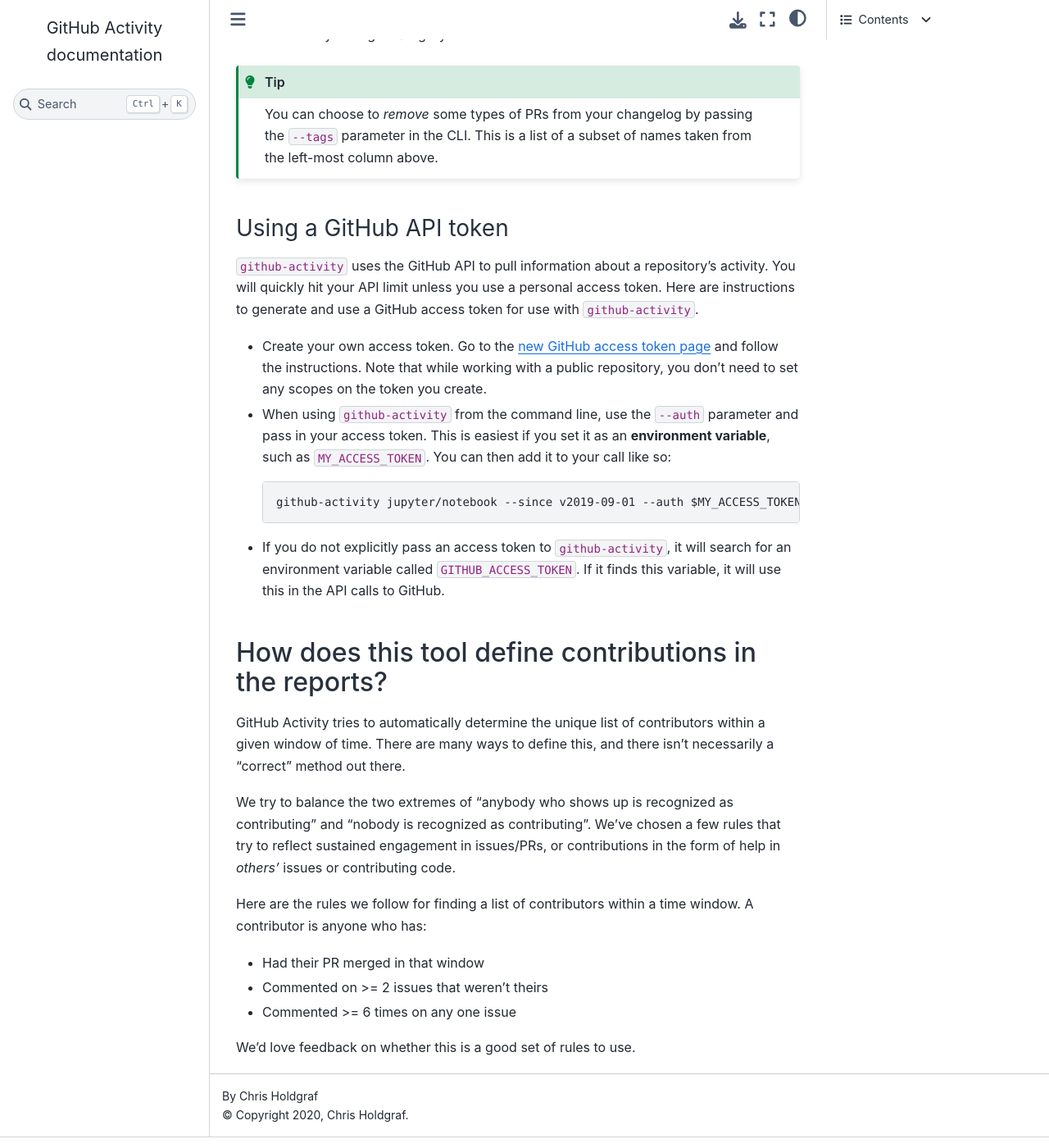
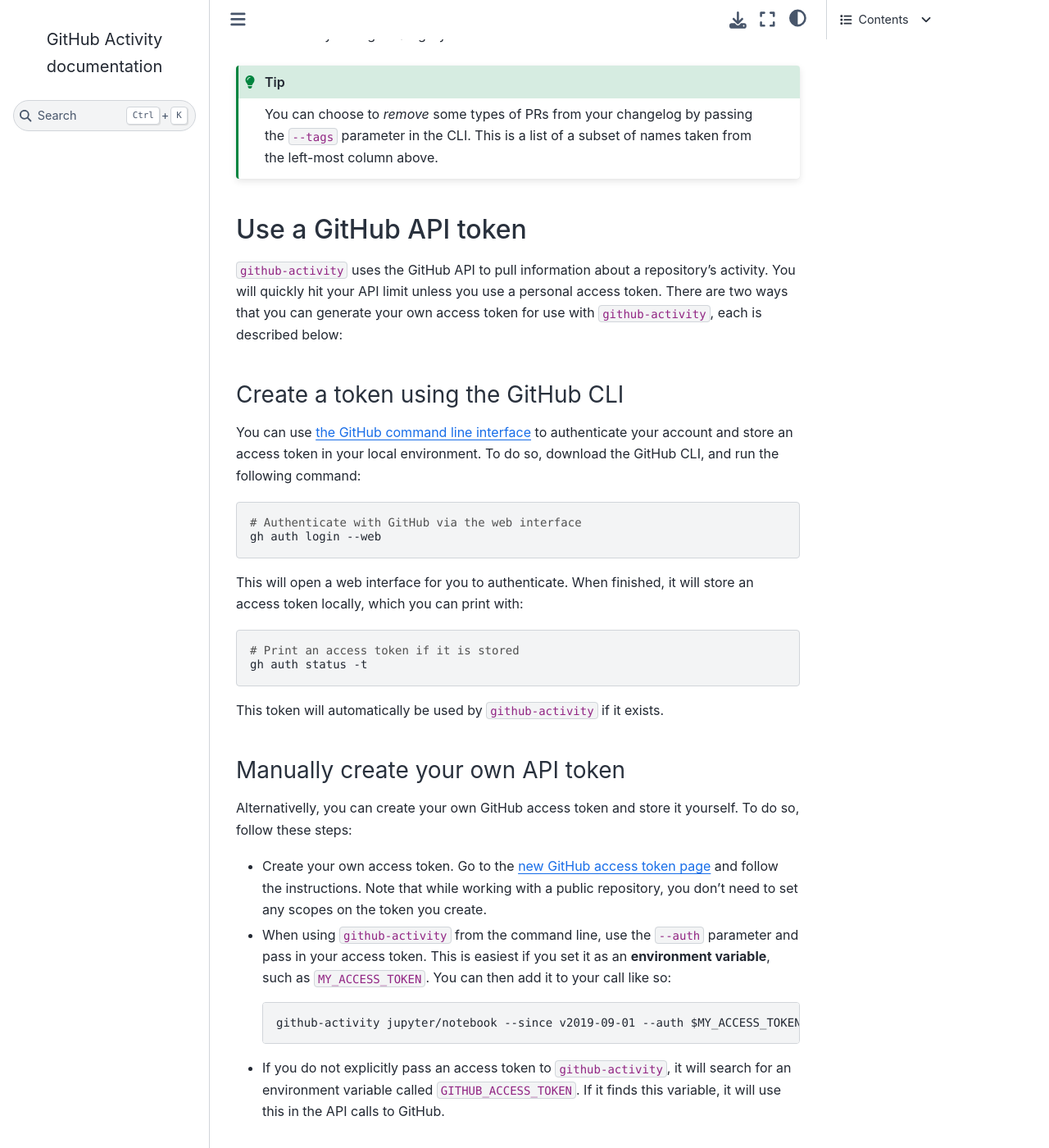
Before and after one commit to executablebooks/github-activity, a Sphinx documentation site: the page built from docs/index.md, in a window 1280 px wide and 1400 px high, scrolled down 1682 px. Shown: the whole window at 82% size. Built offline with Sphinx 7.4.7 and the Sphinx Book theme 1.1.4, drawn with Linux system fonts in a browser that asks for light colours; some of the changed text lies outside the part shown.

````diff
--- a/docs/index.md
+++ b/docs/index.md
@@ -80,11 +80,36 @@ You can choose to *remove* some types of PRs from your changelog by passing the
 left-most column above.
 ```
 
-### Using a GitHub API token
+## Use a GitHub API token
 
 `github-activity` uses the GitHub API to pull information about a repository's activity.
-You will quickly hit your API limit unless you use a personal access token. Here are
-instructions to generate and use a GitHub access token for use with `github-activity`.
+You will quickly hit your API limit unless you use a personal access token.
+There are two ways that you can generate your own access token for use with `github-activity`, each is described below:
+
+### Create a token using the GitHub CLI
+
+You can use [the GitHub command line interface](https://cli.github.com/manual/) to authenticate your account and store an access token in your local environment.
+To do so, download the GitHub CLI, and run the following command:
+
+```bash
+# Authenticate with GitHub via the web interface
+gh auth login --web
+```
+
+This will open a web interface for you to authenticate.
+When finished, it will store an access token locally, which you can print with:
+
+```bash
+# Print an access token if it is stored
+gh auth status -t
+```
+
+This token will automatically be used by `github-activity` if it exists.
+
+### Manually create your own API token
+
+Alternativelly, you can create your own GitHub access token and store it yourself.
+To do so, follow these steps:
 
 - Create your own access token. Go to the [new GitHub access token page](https://github.com/settings/tokens/new)
   and follow the instructions. Note that while working with a public repository,
@@ -101,7 +126,7 @@ instructions to generate and use a GitHub access token for use with `github-acti
   for an environment variable called `GITHUB_ACCESS_TOKEN`. If it finds this variable,
   it will use this in the API calls to GitHub.
 
-## How does this tool define contributions in the reports?
+## How we define contributors in the reports
 
 GitHub Activity tries to automatically determine the unique list of contributors within
 a given window of time. There are many ways to define this, and there isn't necessarily a
````
Also changed, not shown: 2 other files.
